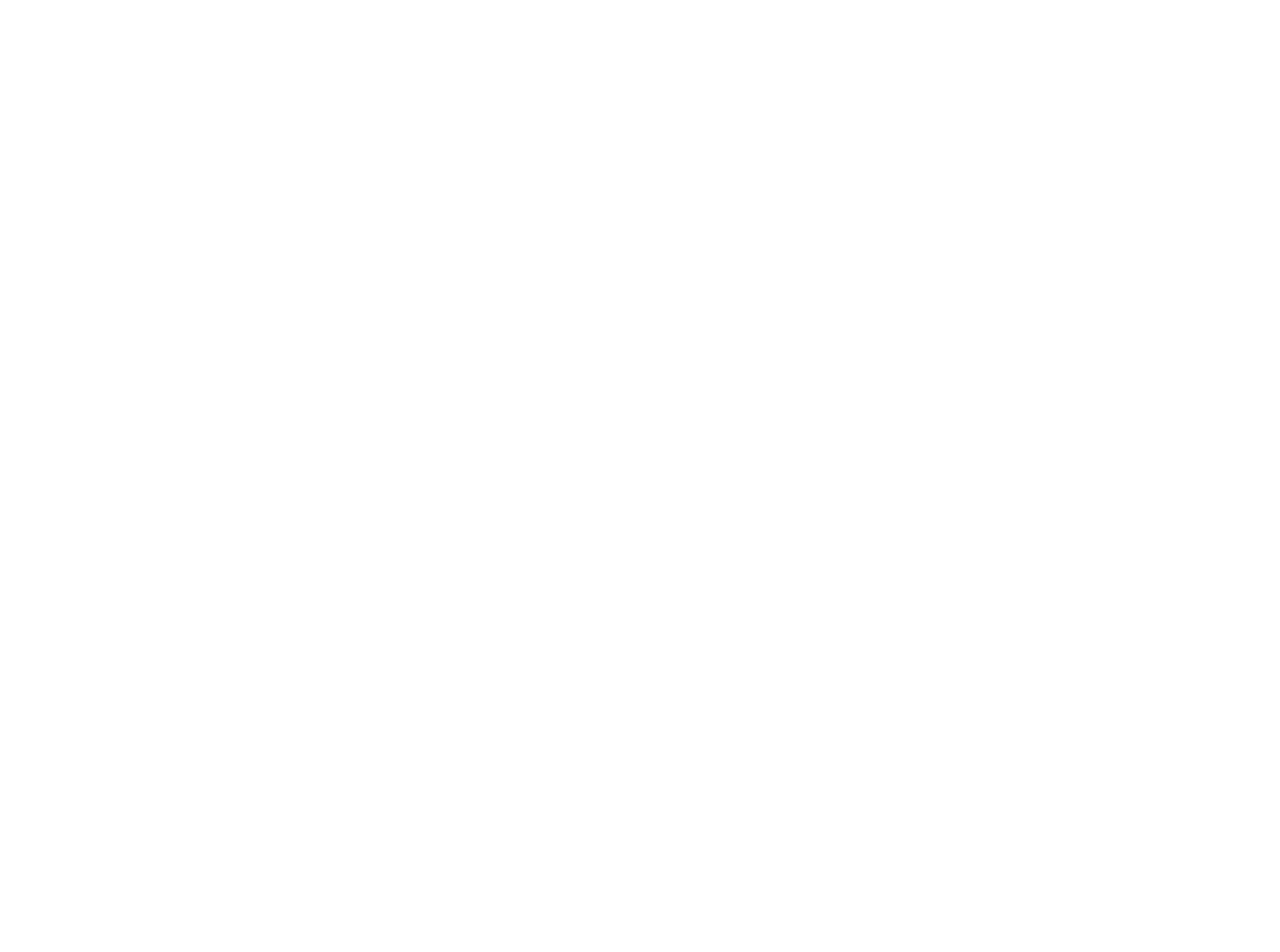
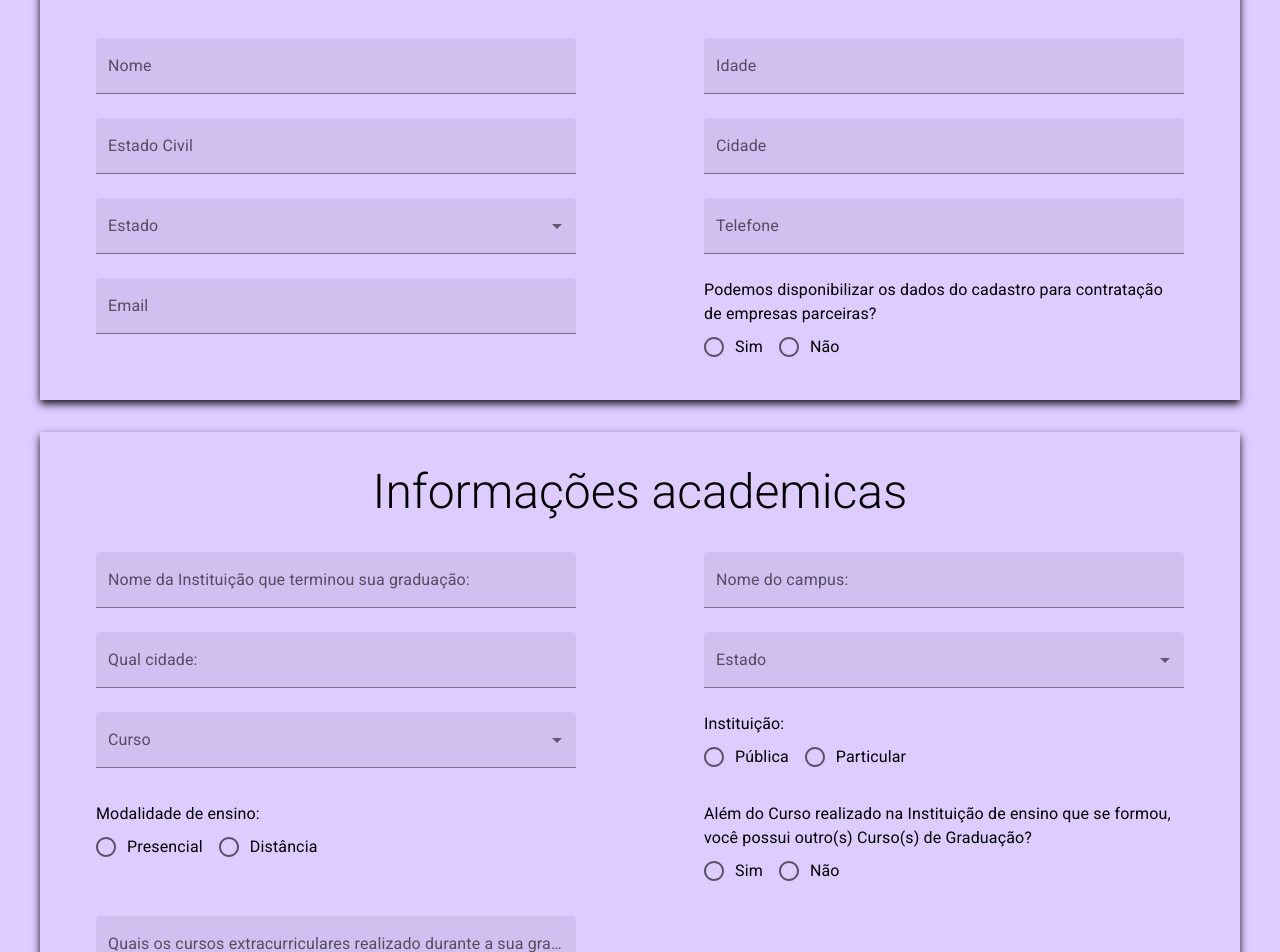
Before and after one commit to Tonny221/egresso-form, a React (Create React App) app: page / in a window 1280 px wide. Shown: the part 220-1172 px from the top of the page. Before the commit the page ends 800 px from the top, so only its background shows below. Built offline with nearby package versions, Linux system fonts and the light colour scheme.

Commit message:
AcademicData and PersonalData done

```diff
--- a/src/App.js
+++ b/src/App.js
@@ -1,11 +1,13 @@
 import Header from "./components/Header";
 import PersonalData from "./containers/PersonalData";
+import AcademicData from "./containers/AcademicData";
 
 function App() {
   return (
     <>
       <Header />
       <PersonalData />
+      <AcademicData />
     </>
   );
 }
--- a/src/components/Header.js
+++ b/src/components/Header.js
@@ -1,8 +1,8 @@
 import { Box, styled, Typography } from '@mui/material'
 import React from 'react'
 
-const HeaderBox = styled(Box)(({}) => ({
-    backgroundColor: '#007d00',
+const HeaderBox = styled(Box)(({ theme }) => ({
+    backgroundColor: '#001f7d',
     color: 'white',
     padding: '1rem'
 }))
--- /dev/null
+++ b/src/containers/AcademicData.js
@@ -0,0 +1,66 @@
+import { FormGroup, TextField, Typography, MenuItem, FormControlLabel, Radio, RadioGroup } from '@mui/material';
+import React from 'react'
+import { DataForm, DataContainer } from './PersonalData'
+import { useState } from 'react';
+
+const AcademicData = () => {
+    const [select, setSelect] = useState('')
+    const [course, setCourse] = useState(false)
+
+    const handleChange = (event) => {
+        setSelect(event.target.value);
+    }
+
+    const handleCourse = () => {
+        setCourse(!course);
+        console.log("AAAAAAAAAA");
+    }
+
+    return (
+        <>
+            <DataContainer sx={{ marginTop: '2rem', marginBottom: '2rem' }}>
+                <Typography variant='h3' fontWeight={'200'} textAlign='center' pt={4}>Informações academicas</Typography>
+                <DataForm>
+                    <TextField variant='filled' label='Nome da Instituição que terminou sua graduação: ' />
+                    <TextField variant='filled' label='Nome do campus: ' />
+                    <TextField variant='filled' label='Qual cidade: ' />
+                    <TextField select variant='filled' label='Estado' defaultValue={'Seu estado'} value={select} onChange={handleChange}>
+                        <MenuItem value={1}>Estado 1</MenuItem>
+                        <MenuItem value={2}>Estado 2</MenuItem>
+                        <MenuItem value={3}>Estado 3</MenuItem>
+                    </TextField>
+                    <TextField select variant='filled' label='Curso' defaultValue={'Qual seu curso'} value={select} onChange={handleChange}>
+                        <MenuItem value={1}>Curso 1</MenuItem>
+                        <MenuItem value={2}>Curso 2</MenuItem>
+                        <MenuItem value={3}>Curso 3</MenuItem>
+                    </TextField>
+                    <FormGroup>
+                        <Typography>Instituição:</Typography>
+                        <RadioGroup row>
+                            <FormControlLabel value={'Pública'} control={<Radio />} label='Pública' />
+                            <FormControlLabel value={'Particular'} control={<Radio />} label='Particular' />
+                        </RadioGroup>
+                    </FormGroup>
+                    <FormGroup>
+                        <Typography>Modalidade de ensino:</Typography>
+                        <RadioGroup row>
+                            <FormControlLabel value={'Presencial'} control={<Radio />} label='Presencial' />
+                            <FormControlLabel value={'Distância'} control={<Radio />} label='Distância' />
+                        </RadioGroup>
+                    </FormGroup>
+                    <FormGroup>
+                        <Typography>Além do Curso realizado na Instituição de ensino que se formou, você possui outro(s) Curso(s) de Graduação?</Typography>
+                        <RadioGroup row>
+                            <FormControlLabel value={'Sim'} control={<Radio />} label='Sim' onChange={handleCourse}/>
+                            <FormControlLabel value={'Não'} control={<Radio />} label='Não' onChange={handleCourse} />
+                        </RadioGroup>
+                    </FormGroup>
+                    { course ? <TextField variant='filled' label='Qual (is) são os cursos de graduação'/> : <></>}
+                    <TextField variant='filled' label='Quais os cursos extracurriculares realizado durante a sua graduação?' />
+                </DataForm>
+            </DataContainer>
+        </>
+    );
+}
+
+export default AcademicData
--- a/src/containers/PersonalData.js
+++ b/src/containers/PersonalData.js
@@ -1,9 +1,63 @@
+import { Container, FormControl, FormControlLabel, FormGroup, MenuItem, Radio, RadioGroup, styled, TextField, Typography } from '@mui/material'
 import React from 'react'
+import { useState } from 'react'
+
+export const DataContainer = styled(Container)(({ theme }) => ({
+    boxShadow: '0px 4px 8px rgba(0,0,0,0.9)',
+    width: '95%'
+}))
+
+const SectionTitle = styled(Typography)(({ theme }) => ({
+    fontWeight: '200'
+}))
+
+export const DataForm = styled(FormControl)(({ theme }) => ({
+    [theme.breakpoints.up("sm")]: {
+        display: 'grid',
+        gridTemplateColumns: '1fr 1fr',
+        columnGap: '8rem',
+        padding: '2rem',
+        rowGap: '1.5rem'
+    },
+    [theme.breakpoints.only('xs')]: {
+        display: 'flex',
+        padding: '1rem',
+        rowGap: '2rem'
+    }
+}))
 
 const PersonalData = () => {
-  return (
-    <div>PersonalData</div>
-  )
+    const [select, setSelect] = useState('');
+
+    const handleChange = (event) => {
+        setSelect(event.target.value);
+    }
+
+    return (
+        <DataContainer>
+            <SectionTitle variant='h3' textAlign={'center'} m={4} pt={4}>Dados pessoais</SectionTitle>
+            <DataForm>
+                <TextField variant='filled' label='Nome' />
+                <TextField variant='filled' label='Idade' type='number' />
+                <TextField variant='filled' label='Estado Civil' />
+                <TextField variant='filled' label='Cidade' />
+                <TextField select variant='filled' label='Estado' defaultValue={'Seu estado'} value={select} onChange={handleChange}>
+                    <MenuItem value={1}>Estado 1</MenuItem>
+                    <MenuItem value={2}>Estado 2</MenuItem>
+                    <MenuItem value={3}>Estado 3</MenuItem>
+                </TextField>
+                <TextField variant='filled' label='Telefone' type='number' />
+                <TextField variant='filled' label='Email' />
+                <FormGroup>
+                    <Typography>Podemos disponibilizar os dados do cadastro para contratação de empresas parceiras?</Typography>
+                    <RadioGroup row>
+                        <FormControlLabel value='sim' control={<Radio />} label='Sim' />
+                        <FormControlLabel value='nao' control={<Radio />} label='Não' />
+                    </RadioGroup>
+                </FormGroup>
+            </DataForm>
+        </DataContainer>
+    )
 }
 
 export default PersonalData
--- a/src/index.css
+++ b/src/index.css
@@ -1,4 +1,5 @@
 body {
   margin: 0;
   font-family: 'roboto', sans-serif;
+  background-color: #ddccff;
 }
```
Also changed, not shown: src/containers/CourseInfoData.js (added).
